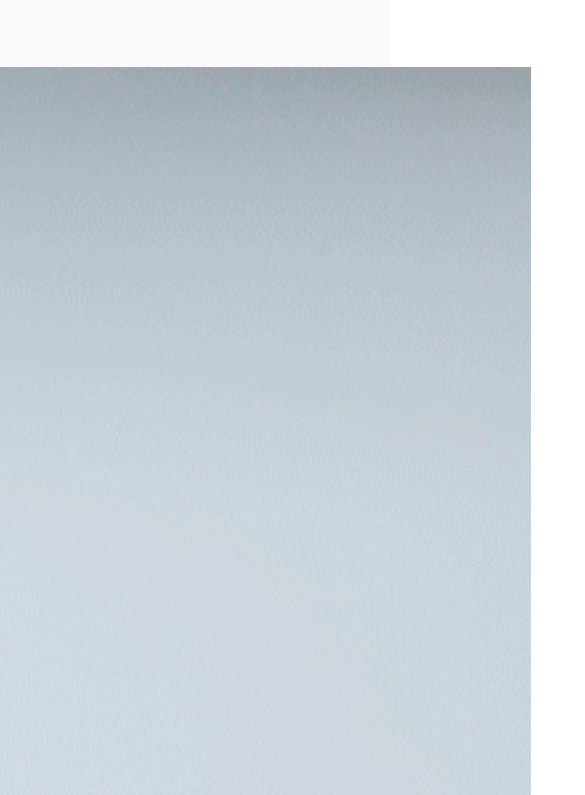
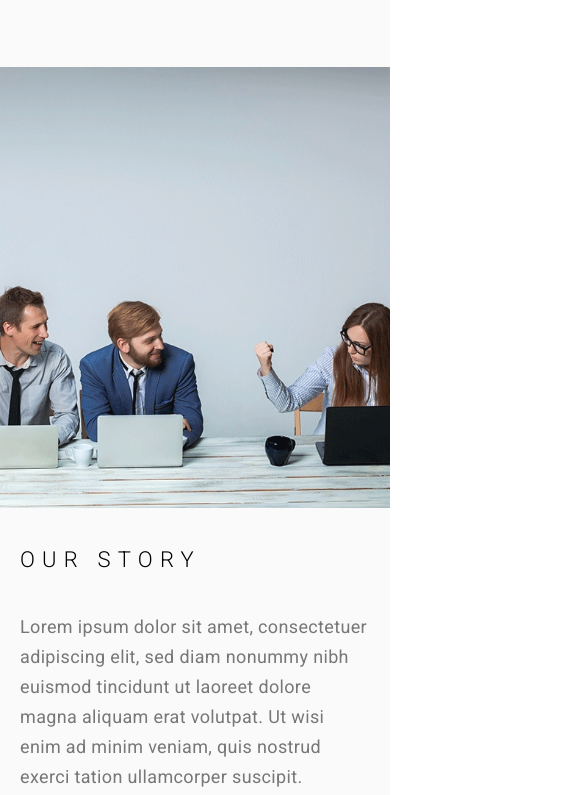
Before and after one commit to evgenynovak/Lian, a website: page dist/about.html in a window 390 px wide. Shown: the part 491-1286 px from the top of the page, 585 px wide, since content can reach past the window. Drawn offline with Linux system fonts and the light colour scheme.

Commit message:
about: added adaptive

```diff
--- a/src/style/sass/blocks/about.sass
+++ b/src/style/sass/blocks/about.sass
@@ -2,13 +2,19 @@
   &__story
     display: flex
     flex-direction: row
+    @media (max-width: 960px)
+      flex-direction: column
   &__img
     display: block
-    width: 531px
+    width: 100%
     height: auto
     object-fit: cover
   &__block
     padding-left: 54px
+    @media (max-width: 960px)
+      padding-top: 30px
+      padding-left: 20px
+      padding-right: 20px
   &__content-heading
     font-family: $font-default
     font-size: 18px
@@ -18,6 +24,8 @@
     text-transform: uppercase
     margin-top: 9px
     margin-bottom: 40px
+    @media (max-width: 960px)
+      font-size: 22px
   &__content-text
     margin-top: 9px
     margin-bottom: 45px
@@ -27,6 +35,8 @@
     font-weight: 500
     letter-spacing: 0.35px
     line-height: 30px
+    @media (max-width: 960px)
+      font-size: 18px
   &__team
     padding-top: 35px
     padding-bottom: 75px
```
Also changed, not shown: dist/css/main.css.
